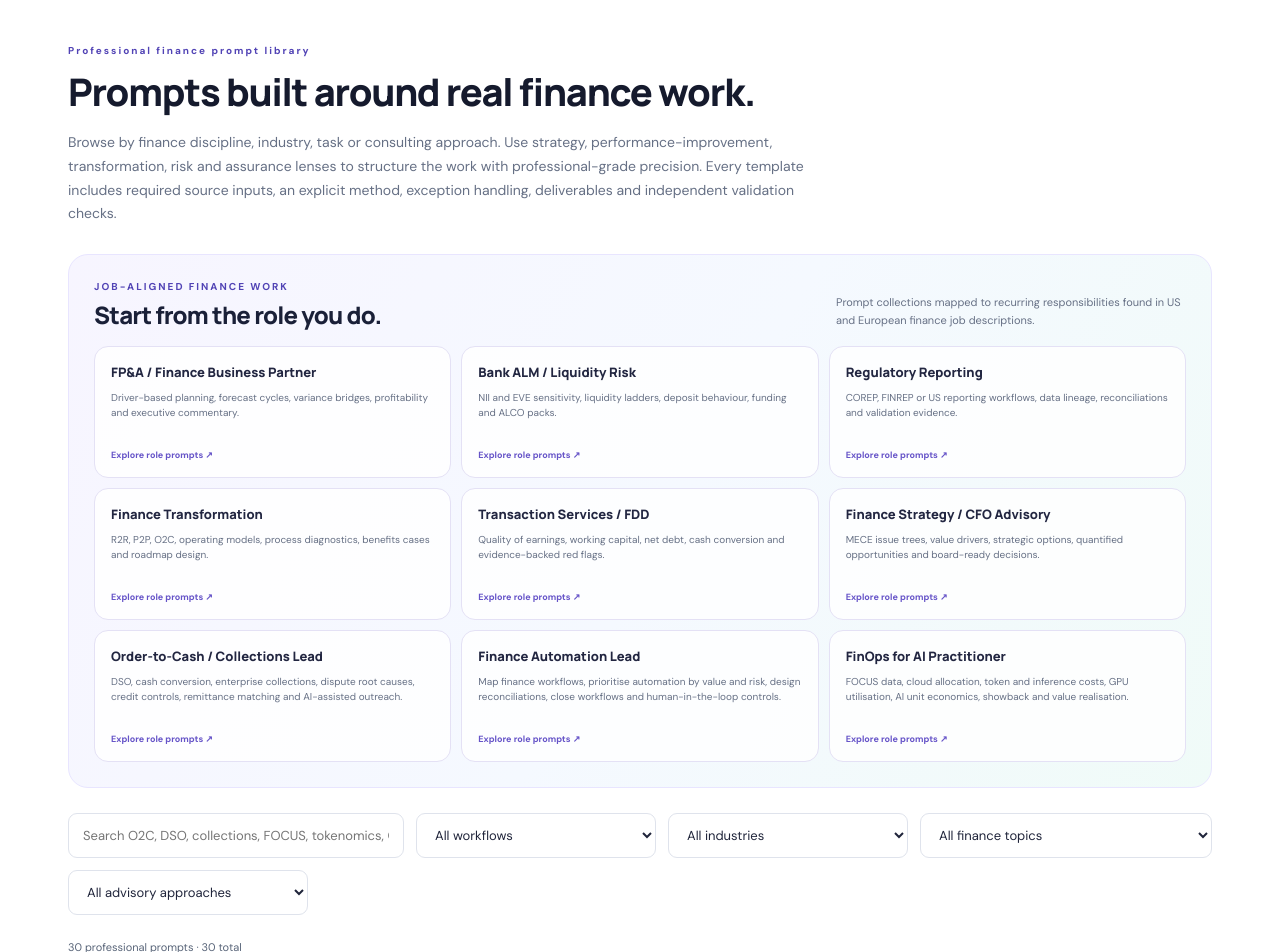
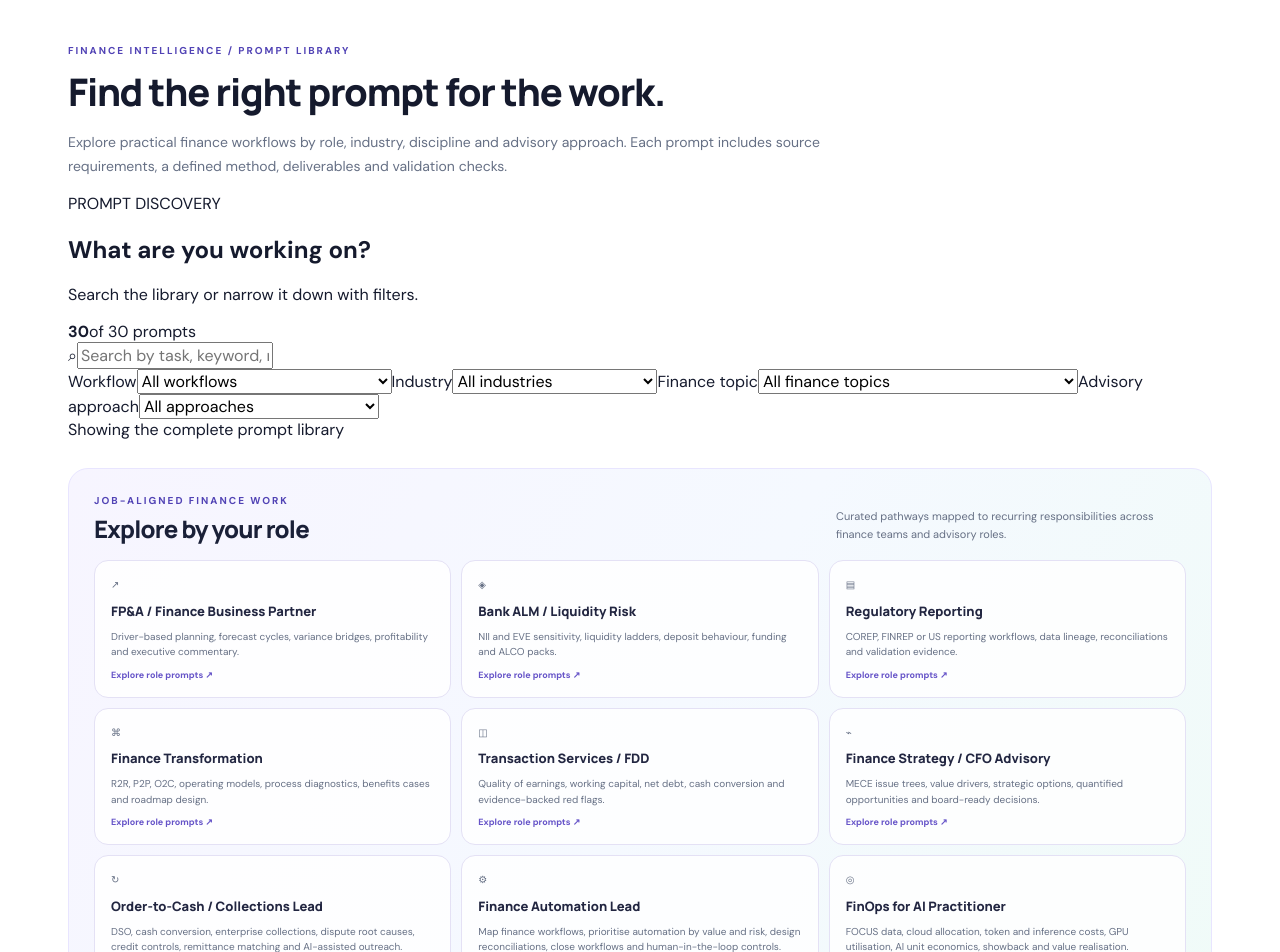
Before and after one commit to sbparimi/gemini-finance-lab, a Next.js app: page /explore in a window 1280 px wide. Shown: the part 80-1032 px from the top of the page. Built offline with nearby package versions, Linux system fonts and the light colour scheme.

Commit message:
Redesign explore page with filter-first discovery

```diff
--- a/app/explore/page.tsx
+++ b/app/explore/page.tsx
@@ -15,35 +15,46 @@ export default function Explore(){
  const topics=["All",...Array.from(new Set(prompts.map(p=>p.topic))).sort()];
  const lenses=["All",...Array.from(new Set(prompts.flatMap(p=>p.advisoryLens))).sort()];
  const rolePaths=[
-   {role:"FP&A / Finance Business Partner",topic:"Corporate finance, FP&A & performance",desc:"Driver-based planning, forecast cycles, variance bridges, profitability and executive commentary."},
-   {role:"Bank ALM / Liquidity Risk",topic:"Banking, treasury & liquidity",desc:"NII and EVE sensitivity, liquidity ladders, deposit behaviour, funding and ALCO packs."},
-   {role:"Regulatory Reporting",topic:"Risk, audit & regulatory controls",desc:"COREP, FINREP or US reporting workflows, data lineage, reconciliations and validation evidence."},
-   {role:"Finance Transformation",topic:"Finance transformation & data",desc:"R2R, P2P, O2C, operating models, process diagnostics, benefits cases and roadmap design."},
-   {role:"Transaction Services / FDD",topic:"Transaction services & due diligence",desc:"Quality of earnings, working capital, net debt, cash conversion and evidence-backed red flags."},
-   {role:"Finance Strategy / CFO Advisory",topic:"Finance consulting & strategy",desc:"MECE issue trees, value drivers, strategic options, quantified opportunities and board-ready decisions."},
-   {role:"Order-to-Cash / Collections Lead",topic:"Order-to-Cash, AR & collections",desc:"DSO, cash conversion, enterprise collections, dispute root causes, credit controls, remittance matching and AI-assisted outreach."},
-   {role:"Finance Automation Lead",topic:"Finance automation & AI operations",desc:"Map finance workflows, prioritise automation by value and risk, design reconciliations, close workflows and human-in-the-loop controls."},
-   {role:"FinOps for AI Practitioner",topic:"FinOps for cloud & AI",desc:"FOCUS data, cloud allocation, token and inference costs, GPU utilisation, AI unit economics, showback and value realisation."}
+  {role:"FP&A / Finance Business Partner",topic:"Corporate finance, FP&A & performance",desc:"Driver-based planning, forecast cycles, variance bridges, profitability and executive commentary.",icon:"↗"},
+  {role:"Bank ALM / Liquidity Risk",topic:"Banking, treasury & liquidity",desc:"NII and EVE sensitivity, liquidity ladders, deposit behaviour, funding and ALCO packs.",icon:"◈"},
+  {role:"Regulatory Reporting",topic:"Risk, audit & regulatory controls",desc:"COREP, FINREP or US reporting workflows, data lineage, reconciliations and validation evidence.",icon:"▤"},
+  {role:"Finance Transformation",topic:"Finance transformation & data",desc:"R2R, P2P, O2C, operating models, process diagnostics, benefits cases and roadmap design.",icon:"⌘"},
+  {role:"Transaction Services / FDD",topic:"Transaction services & due diligence",desc:"Quality of earnings, working capital, net debt, cash conversion and evidence-backed red flags.",icon:"◫"},
+  {role:"Finance Strategy / CFO Advisory",topic:"Finance consulting & strategy",desc:"MECE issue trees, value drivers, strategic options, quantified opportunities and board-ready decisions.",icon:"⌁"},
+  {role:"Order-to-Cash / Collections Lead",topic:"Order-to-Cash, AR & collections",desc:"DSO, cash conversion, enterprise collections, dispute root causes, credit controls, remittance matching and AI-assisted outreach.",icon:"↻"},
+  {role:"Finance Automation Lead",topic:"Finance automation & AI operations",desc:"Map finance workflows, prioritise automation by value and risk, design reconciliations, close workflows and human-in-the-loop controls.",icon:"⚙"},
+  {role:"FinOps for AI Practitioner",topic:"FinOps for cloud & AI",desc:"FOCUS data, cloud allocation, token and inference costs, GPU utilisation, AI unit economics, showback and value realisation.",icon:"◎"}
  ];
-
  const results=useMemo(()=>prompts.filter(p=>(cat==="All"||p.category===cat)&&(industry==="All"||p.industry.split(" · ").includes(industry))&&(topic==="All"||p.topic===topic)&&(lens==="All"||p.advisoryLens.includes(lens))&&[p.title,p.desc,p.category,p.topic,p.advisoryLens.join(" "),p.industry,p.role,...p.tags,...p.requiredInputs].join(" ").toLowerCase().includes(q.toLowerCase())),[q,cat,industry,topic,lens]);
- return <main className="container">
-  <div className="eyebrow">Professional finance prompt library</div>
-  <h1 className="page-title">Prompts built around real finance work.</h1>
-  <p className="lead">Browse by finance discipline, industry, task or consulting approach. Use strategy, performance-improvement, transformation, risk and assurance lenses to structure the work with professional-grade precision. Every template includes required source inputs, an explicit method, exception handling, deliverables and independent validation checks.</p>
+ const activeCount=[q.trim()!=="" ,cat!=="All",industry!=="All",topic!=="All",lens!=="All"].filter(Boolean).length;
+ const clearFilters=()=>{setQ("");setCat("All");setIndustry("All");setTopic("All");setLens("All");};
+ return <main className="container explore-page">
+  <section className="explore-intro">
+   <div className="eyebrow">FINANCE INTELLIGENCE / PROMPT LIBRARY</div>
+   <h1 className="page-title">Find the right prompt for the work.</h1>
+   <p className="lead">Explore practical finance workflows by role, industry, discipline and advisory approach. Each prompt includes source requirements, a defined method, deliverables and validation checks.</p>
+  </section>
+  <section className="explore-filter-panel" aria-label="Search and filter finance prompts">
+   <div className="filter-panel-top">
+    <div><span className="filter-kicker">PROMPT DISCOVERY</span><h2>What are you working on?</h2><p>Search the library or narrow it down with filters.</p></div>
+    <div className="result-counter"><strong>{results.length}</strong><span>of {prompts.length} prompts</span></div>
+   </div>
+   <div className="explore-search-wrap"><span aria-hidden="true">⌕</span><input aria-label="Search finance prompts" placeholder="Search by task, keyword, role or finance concept…" value={q} onChange={e=>setQ(e.target.value)}/>{q&&<button type="button" onClick={()=>setQ("")} aria-label="Clear search">×</button>}</div>
+   <div className="explore-filter-grid">
+    <label><span>Workflow</span><select value={cat} onChange={e=>setCat(e.target.value)}>{cats.map(c=><option key={c} value={c}>{c==="All"?"All workflows":c}</option>)}</select></label>
+    <label><span>Industry</span><select value={industry} onChange={e=>setIndustry(e.target.value)}>{industries.map(c=><option key={c} value={c}>{c==="All"?"All industries":c}</option>)}</select></label>
+    <label><span>Finance topic</span><select value={topic} onChange={e=>setTopic(e.target.value)}>{topics.map(c=><option key={c} value={c}>{c==="All"?"All finance topics":c}</option>)}</select></label>
+    <label><span>Advisory approach</span><select value={lens} onChange={e=>setLens(e.target.value)}>{lenses.map(c=><option key={c} value={c}>{c==="All"?"All approaches":c}</option>)}</select></label>
+   </div>
+   <div className="filter-panel-bottom"><span>{activeCount===0?"Showing the complete prompt library":activeCount+" active filter"+(activeCount===1?"":"s")}</span>{activeCount>0&&<button type="button" onClick={clearFilters}>Clear all filters <span aria-hidden="true">↗</span></button>}</div>
+  </section>
   <section className="role-pathways" aria-label="Browse prompts by finance role">
-   <div className="role-pathways-head"><div><div className="eyebrow dark">JOB-ALIGNED FINANCE WORK</div><h2>Start from the role you do.</h2></div><p>Prompt collections mapped to recurring responsibilities found in US and European finance job descriptions.</p></div>
-   <div className="role-pathways-grid">{rolePaths.map(r=><button type="button" key={r.role} className={topic===r.topic?"role-path-card selected":"role-path-card"} onClick={()=>setTopic(topic===r.topic?"All":r.topic)}><strong>{r.role}</strong><span>{r.desc}</span><em>{topic===r.topic?"Selected · clear":"Explore role prompts ↗"}</em></button>)}</div>
+   <div className="role-pathways-head"><div><div className="eyebrow dark">JOB-ALIGNED FINANCE WORK</div><h2>Explore by your role</h2></div><p>Curated pathways mapped to recurring responsibilities across finance teams and advisory roles.</p></div>
+   <div className="role-pathways-grid">{rolePaths.map(r=><button type="button" key={r.role} className={topic===r.topic?"role-path-card selected":"role-path-card"} onClick={()=>setTopic(topic===r.topic?"All":r.topic)}><span className="role-path-icon" aria-hidden="true">{r.icon}</span><strong>{r.role}</strong><span>{r.desc}</span><em>{topic===r.topic?"Selected · clear":"Explore role prompts ↗"}</em></button>)}</div>
   </section>
-  <div className="toolbar" style={{flexWrap:"wrap"}}>
-   <input className="field" style={{flex:"2 1 280px"}} aria-label="Search finance prompts" placeholder="Search O2C, DSO, collections, FOCUS, tokenomics, GPU, AI unit economics, audit…" value={q} onChange={e=>setQ(e.target.value)}/>
-   <select className="field" aria-label="Filter by workflow" value={cat} onChange={e=>setCat(e.target.value)}>{cats.map(c=><option key={c} value={c}>{c==="All"?"All workflows":c}</option>)}</select>
-   <select className="field" aria-label="Filter by industry" value={industry} onChange={e=>setIndustry(e.target.value)}>{industries.map(c=><option key={c} value={c}>{c==="All"?"All industries":c}</option>)}</select>
-   <select className="field" aria-label="Filter by finance topic" value={topic} onChange={e=>setTopic(e.target.value)}>{topics.map(c=><option key={c} value={c}>{c==="All"?"All finance topics":c}</option>)}</select>
-   <select className="field" aria-label="Filter by advisory approach" value={lens} onChange={e=>setLens(e.target.value)}>{lenses.map(c=><option key={c} value={c}>{c==="All"?"All advisory approaches":c}</option>)}</select>
-  </div>
-  <p className="meta">{results.length} professional prompts · {prompts.length} total</p>
-  <div className="grid">{results.map(p=><Link className="card" href={"/prompts/"+p.slug} key={p.slug}>
+  <section className="explore-results" aria-label="Finance prompt results">
+   <div className="results-heading"><div><div className="eyebrow dark">THE LIBRARY</div><h2>Professional prompts</h2></div><span>{results.length} results</span></div>
+   {results.length>0?<div className="grid">{results.map(p=><Link className="card" href={"/prompts/"+p.slug} key={p.slug}>
     <div className="meta"><span className="pill">{p.category}</span><span>{p.level}</span></div>
     <h3>{p.title}</h3><p>{p.desc}</p>
     <div className="meta" style={{marginTop:10}}><b>{p.topic}</b></div>
@@ -51,8 +62,8 @@ export default function Explore(){
     <div className="meta" style={{marginTop:12}}><span>{p.industry}</span></div>
     <div className="meta" style={{marginTop:8}}>Designed for: {p.role}</div>
     <div className="meta" style={{marginTop:8}}>Unit {p.unit} · {p.tags.join(" · ")}</div>
-  </Link>)}</div>
-  {!results.length&&<div className="card" style={{marginTop:18}}>No prompts match these filters. Broaden the search or select All workflows and All industries.</div>}
-  <div className="notice" style={{marginTop:28}}>These are professional starting templates, not pre-approved procedures. Replace example context with your organisation's approved policies, chart of accounts, data definitions, tolerances and control owners. Never enter confidential financial or personal data into an unapproved AI service.</div>
+   </Link>)}</div>:<div className="explore-empty"><span aria-hidden="true">⌕</span><h3>No matching prompts</h3><p>Try a broader keyword or remove one or more filters to see more of the library.</p><button type="button" onClick={clearFilters}>Reset search and filters</button></div>}
+  </section>
+  <div className="notice" style={{marginTop:30}}>These are professional starting templates, not pre-approved procedures. Replace example context with your organisation's approved policies, chart of accounts, data definitions, tolerances and control owners. Never enter confidential financial or personal data into an unapproved AI service.</div>
  </main>
 }
```
Lines whose indentation alone changed are shown as unchanged.
